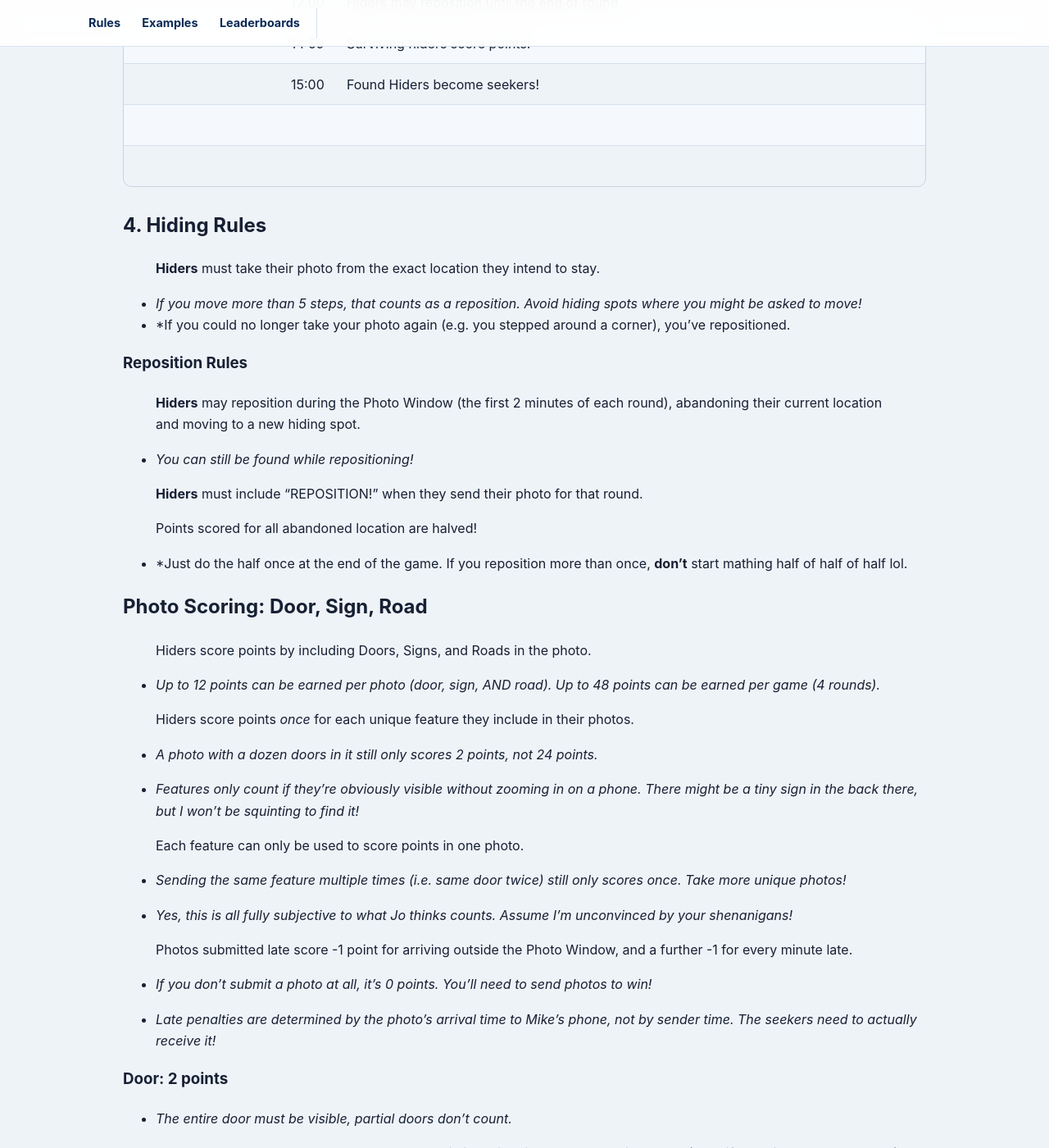
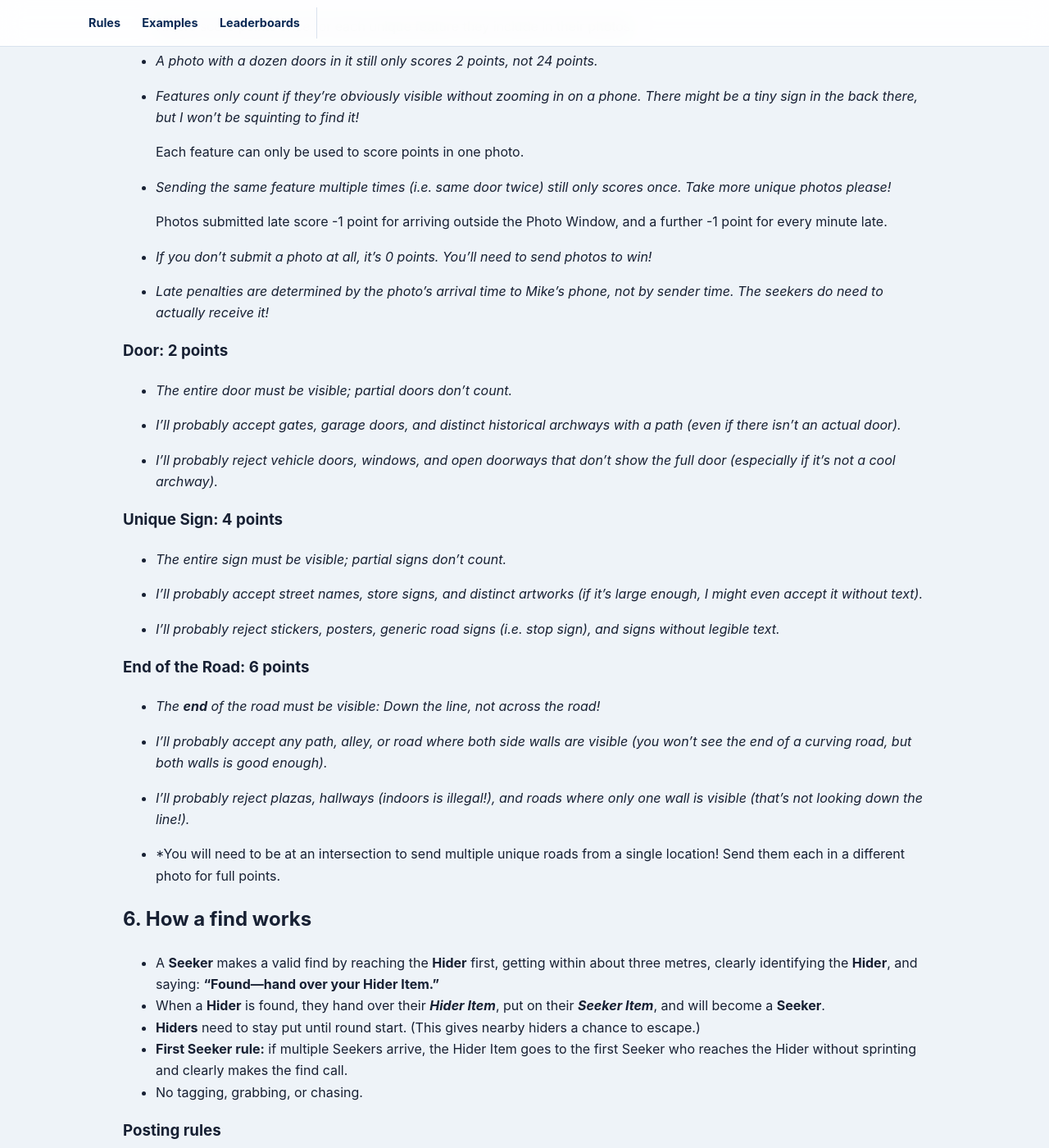
Before and after one commit to mmaxin/hide-and-seek-game, a Jekyll site: the page built from rules.md, in a window 1280 px wide and 1400 px high, scrolled down 4197 px. Shown: the whole window at 82% size. Built offline with Jekyll 4.4.1, drawn with Linux system fonts in a browser that asks for light colours; our own code applies the rules of GitHub Pages for plain Markdown files; some of the changed text lies outside the part shown.

Commit message:
Update rules.md

```diff
--- a/rules.md
+++ b/rules.md
@@ -2,15 +2,15 @@
 
 ## 0. Timetable Summary
 
-|  Time | Description         |                                                                   | Points |
-| ----: | ------------------- | :---------------------------------------------------------------- | :----: |
-|       | *Meet at Home Base* | **[*Platia Arionos*](https://maps.app.goo.gl/dgDLizPcn8gEu1z48)** |        |
-| −0:10 | **Hide Countdown**  | **Hiders** hide!                                                  |        |
-|  0:00 | Round 1 · Photo due | **Seekers** released!                                             |   2    |
-| +0:15 | Round 2 · Photo due |                                                                   |   4    |
-| +0:30 | Round 3 · Photo due |                                                                   |   6    |
-| +0:45 | Round 4 · Photo due |                                                                   |   10   |
-| +1:00 | Game End            | Remaining **Hiders** win!                                         |        |
+|  Time | Description         |                                                                   |
+| ----: | ------------------- | :---------------------------------------------------------------- |
+|       | *Meet at Home Base* | **[*Platia Arionos*](https://maps.app.goo.gl/dgDLizPcn8gEu1z48)** |
+| −0:10 | **Hide Countdown**  | **Hiders** hide!                                                  |
+|  0:00 | Round 1 · Photo due | **Seekers** released!                                             |
+| +0:15 | Round 2 · Photo due |                                                                   |
+| +0:30 | Round 3 · Photo due |                                                                   |
+| +0:45 | Round 4 · Photo due |                                                                   |
+| +1:00 | Game End            | Remaining **Hiders** win!                                         |
 
 ## 1. Objective
 {: #objective }
@@ -51,13 +51,9 @@
 | 20–25 | 5 |
 | 26-32 | 6 |
 
-> **Starting Seekers** will spend the entire game searching for **Hiders**.
+> **Starting Seekers** will spend the entire game searching for **Hiders**. Every **Starting Seeker** needs an ***Orange Seeker necklace***.
 
-> Every **Starting Seeker** needs an ***Orange Seeker necklace***.
-
-> All other players begin the game as **Hiders**, and become **Seekers** if found.
-
-> Every **Hider** needs both a ***Green Hider necklace*** and an ***Orange Seeker necklace***.
+> All other players begin the game as **Hiders**, and become **Seekers** if found. Every **Hider** needs both a ***Green Hider necklace*** and an ***Orange Seeker necklace***.
 
 - *If you want to hide in pairs, you'll both count as one player, and you must hold hands the entire game! Please let everyone know you're doing this!*
 
@@ -98,26 +94,26 @@
   - Recommend picking a well-defined area, or require touching a specific landmark. Seekers *will* try to watch lol, that's expected.
 #### Map Boundaries
 {% endcomment %}
-> All **Players** must stay *within* the Old Town walls during the entire game.
+> All Players must stay *within* the Old Town walls during the entire game.
 
 - *Please do not hide in the walls, on the walls, or outside the walls.*
 
 {% comment %}
 #### Play Area
 {% endcomment %}
-> All **Players** must stay outdoors.
+> All Players must stay outdoors.
 
 - *If a door could close behind you, you're probably indoors. This includes most shops!*
 
 
 - *Outdoor spaces that require going indoors to access are also not allowed.*
 
-> All **Players** must stay in public spaces.
+> All Players must stay in public spaces.
 
 - *Trespassing on private property is both illegal **and** against the rules, you hooligans.*
 
 
-> **Hiders** may not pay for access to private spaces.
+> All players must not pay for access to private spaces.
 
 - *Please do not spend money or promise favours for a better hiding spot.*
 
@@ -145,7 +141,7 @@
 {% comment %}
 ### Meet at Home Base!
 {% endcomment %}
-> All **Players** must start the game at **Home Base**.
+> All Players must start the game at **Home Base**.
 
 - **[*Platia Arionos* (Πλατεία Αρίωνος)](https://maps.app.goo.gl/dgDLizPcn8gEu1z48)** *is a small, central plaza with a tree and a well.*
 
@@ -195,7 +191,7 @@
 
 
 
-> The first 2 minutes of each round is called the Photo Window. Hiders submit their photos during this time!
+> The first 2 minutes of each round is the Photo Window. Hiders must submit their photos during this time!
 
 - *See Photo Scoring below for points.*
 
@@ -207,10 +203,9 @@
 - At the end of each round, all *surviving* **Hiders** score points according to the photo they submitted (see below).
 - At the end of each round, any *found* **Hiders** become **Seekers**. *(Hiders score 0 points on the round they're found.)*
 
-{% endcomment %}
 
 
-> Walking across Old Town Rhodes takes 15 minutes (east-west or north-south).
+- *Walking across Old Town Rhodes takes 15 minutes (east-west or north-south).
 
 
 
@@ -224,6 +219,7 @@
 | 0:45 | Photo 4 due |
 | 1:00 | Game ends |
 
+
 | Time | Description | |
 | ---:| --- |:--- |
 |       | *Meet at Home Base* | **[*Platia Arionos*](https://maps.app.goo.gl/dgDLizPcn8gEu1z48)** |
@@ -232,17 +228,16 @@
 | +0:15 | Round 2 · Photo due | |
 | +0:30 | Round 3 · Photo due | |
 | +0:45 | Round 4 · Photo due | |
-| +1:00 | Game End | Remaining **Hiders** win! |
+| +1:00 | Game End | Remaining **Hiders** win!
+
+{% endcomment %}
 
 | 15 min Round | Event                                         |
 | -----------: | --------------------------------------------- |
-|         0:00 | Hiders submit their photos.                   |
-|         2:00 | Hiders now lose 1 pt per late minute.         |
-|        12:00 | Hiders may reposition until the end of round. |
+|         0:00 | Hiders may submit their photos, and may reposition!                   |
+|         2:00 | Hiders now lose 1 pt per late minute. New locations locked in!         |
 |        14:59 | Surviving hiders score points!                |
-|        15:00 | Found Hiders become seekers!                  |
-|              |                                               |
-|              |                                               |
+
 
 
 ## 4. Hiding Rules
@@ -272,11 +267,13 @@
 
 - *You can still be found while repositioning!*
 
+- *Wherever you are at the 2 minute mark is your new location! You must stop moving, and send your photo from there.
+
 > **Hiders** must include "REPOSITION!" when they send their photo for that round.
 
-> Points scored for all abandoned location are halved!
+> **Points scored for all abandoned location are halved!**
 
-- *Just do the half once at the end of the game. If you reposition more than once, **don't** start mathing half of half of half lol.
+- *Just do the math once at the end of the game. If you reposition more than once, **don't** start working out half of half of half lol.
 
 {% comment %}
 - If you repositioned at the end of round 2 and round 3, you'd score half points for rounds 1 & 2, half points from your second location in round 3, and  for your final location. Your best possible score would be 25 points (5 + 5 [REPOSITION!] + 5 [REPOSITION!] + 10).
@@ -286,7 +283,14 @@
 
 > Hiders score points by including Doors, Signs, and Roads in the photo.
 
-- *Up to 12 points can be earned per photo (door, sign, AND road). Up to 48 points can be earned per game (4 rounds).*
+
+> Please send "DOOR", "SIGN", and/or "ROAD" with your photo to indicate which features you included!
+
+- *Up to 12 points can be earned per photo (for a door, a sign, AND a road). Up to 48 points can be earned per game (4 rounds).*
+
+- *You're welcome to do the math during the game, but honestly just give me "DOOR SIGN ROAD".
+
+- *Yes, this is all fully subjective to what Jo decides counts. Assume I'm unconvinced by your shenanigans!*
 
 > Hiders score points *once* for each unique feature they include in their photos.
 
@@ -297,28 +301,27 @@
 
 > Each feature can only be used to score points in one photo.
 
-- *Sending the same feature multiple times (i.e. same door twice) still only scores once. Take more unique photos!*
+- *Sending the same feature multiple times (i.e. same door twice) still only scores once. Take more unique photos please!*
 
 
-- *Yes, this is all fully subjective to what Jo thinks counts. Assume I'm unconvinced by your shenanigans!*
 
-> Photos submitted late score -1 point for arriving outside the Photo Window, and a further -1 for every minute late.
+> Photos submitted late score -1 point for arriving outside the Photo Window, and a further -1 point for every minute late.
 
 - *If you don't submit a photo at all, it's 0 points. You'll need to send photos to win!*
 
-- *Late penalties are determined by the photo's arrival time to Mike's phone, not by sender time. The seekers need to actually receive it!*
+- *Late penalties are determined by the photo's arrival time to Mike's phone, not by sender time. The seekers do need to actually receive it!*
 
 ### Door: 2 points
 
-- *The entire door must be visible, partial doors don't count.*
+- *The entire door must be visible; partial doors don't count.*
 
 - *I'll probably accept gates, garage doors, and distinct historical archways with a path (even if there isn't an actual door).*
 
-- *I'll probably reject vehicle doors, windows, and open doorways that don't show the full door.*
+- *I'll probably reject vehicle doors, windows, and open doorways that don't show the full door (especially if it's not a cool archway).*
 
 ### Unique Sign: 4 points
 
-- *The entire sign must be visible, partial signs don't count.*
+- *The entire sign must be visible; partial signs don't count.*
 
 - *I'll probably accept street names, store signs, and distinct artworks (if it's large enough, I might even accept it without text).*
 
@@ -326,13 +329,13 @@
 
 ### End of the Road: 6 points
 
-- *The end of the road must be visible: Down the line, not across the road!*
+- *The **end** of the road must be visible: Down the line, not across the road!*
 
 - *I'll probably accept any path, alley, or road where both side walls are visible (you won't see the end of a curving road, but both walls is good enough).*
 
-- *I'll probably reject plazas, hallways (that's indoors!) and roads where only one wall is visible (that's across the road).*
+- *I'll probably reject plazas, hallways (indoors is illegal!), and roads where only one wall is visible (that's not looking down the line!).*
 
-- *You will need to be at a crossroads to send multiple unique roads from a single location!*
+- *You will need to be at an intersection to send multiple unique roads from a single location! Send them each in a different photo for full points.
 
 
 ## 6. How a find works
```
